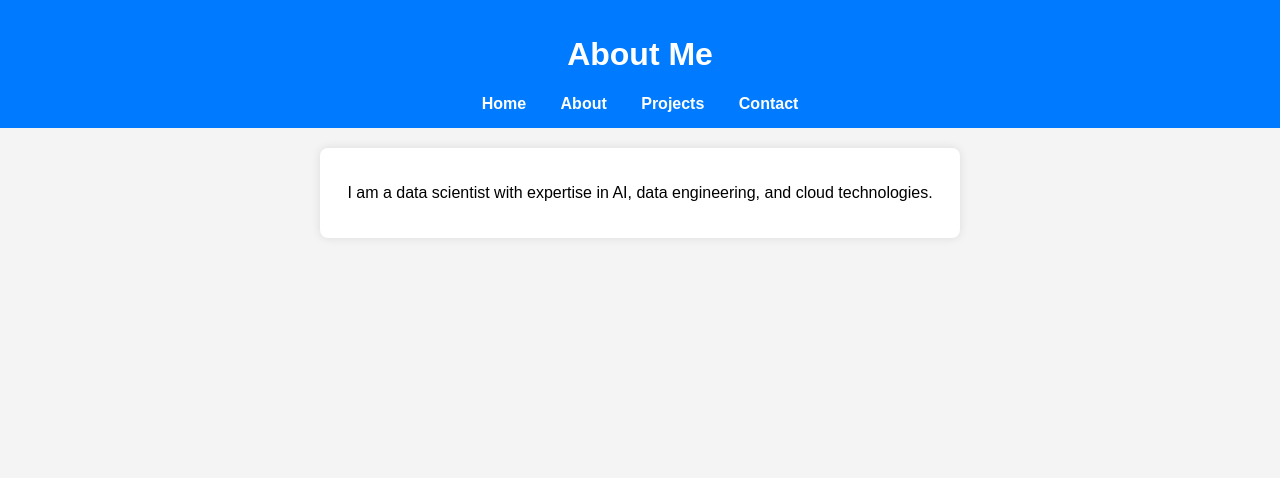
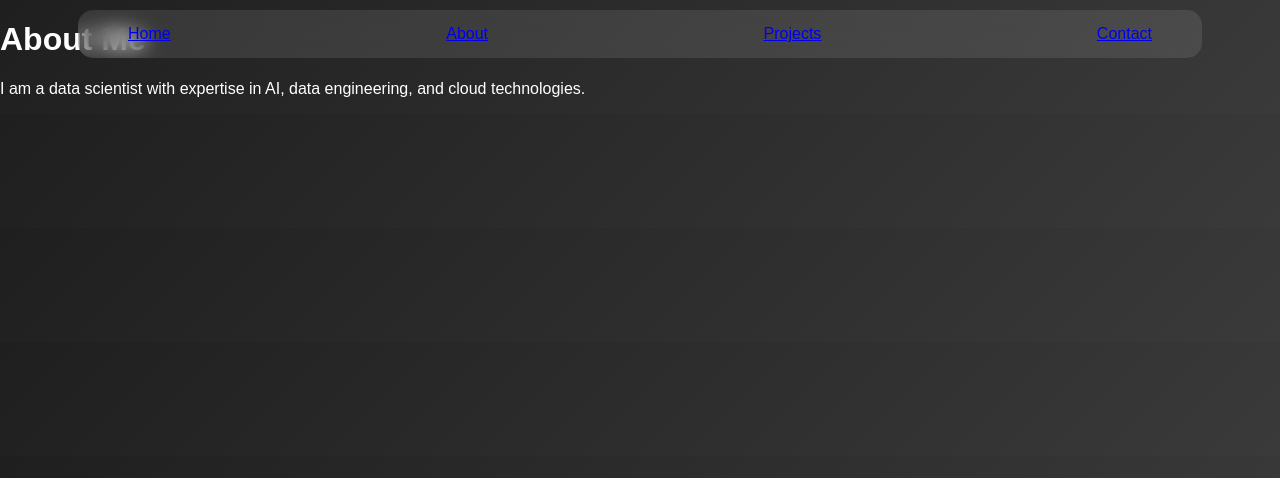
Before and after one commit to kabeera1007/portfolio, a Python web app: template templates/about.html in a window 1280 px wide. Shown: the top 478 px of the page. Run offline with Jinja, Linux system fonts and the light colour scheme; the template is opened without the code that fills it, so the values that code supplies are empty.

Commit message:
Updated styles and index page

```diff
--- a/static/styles.css
+++ b/static/styles.css
@@ -1,43 +1,107 @@
+/* General Styles */
 body {
-    font-family: Arial, sans-serif;
+    font-family: 'Poppins', sans-serif;
     margin: 0;
     padding: 0;
-    text-align: center;
-    background-color: #f4f4f4;
+    background: linear-gradient(135deg, #1f1f1f, #3a3a3a);
+    color: white;
 }
 
-header {
-    background-color: #007bff;
-    color: white;
-    padding: 15px;
+/* Navigation Bar */
+nav {
+    display: flex;
+    justify-content: space-between;
+    align-items: center;
+    padding: 15px 50px;
+    background: rgba(255, 255, 255, 0.1);
+    backdrop-filter: blur(10px);
+    border-radius: 15px;
+    position: fixed;
+    top: 10px;
+    left: 50%;
+    transform: translateX(-50%);
+    width: 80%;
+    z-index: 1000;
 }
 
-nav a {
-    margin: 0 15px;
-    color: white;
-    text-decoration: none;
+.logo {
+    font-size: 24px;
     font-weight: bold;
 }
 
-nav a:hover {
-    text-decoration: underline;
+.nav-links {
+    list-style: none;
+    display: flex;
 }
 
-main {
-    padding: 20px;
-    background: white;
-    margin: 20px auto;
-    max-width: 600px;
-    border-radius: 8px;
-    box-shadow: 0 0 10px rgba(0, 0, 0, 0.1);
+.nav-links li {
+    margin: 0 15px;
 }
 
-ul {
-    list-style-type: none;
-    padding: 0;
+.nav-links a {
+    text-decoration: none;
+    color: white;
+    font-weight: 500;
+    transition: 0.3s;
 }
 
-ul li {
-    padding: 8px;
-    font-size: 18px;
+.nav-links a:hover {
+    color: #00eaff;
 }
+
+/* Hero Section */
+.hero {
+    display: flex;
+    justify-content: center;
+    align-items: center;
+    height: 100vh;
+    text-align: center;
+    background: url('https://source.unsplash.com/1600x900/?technology') no-repeat center/cover;
+    position: relative;
+    box-shadow: inset 0 0 100px rgba(0, 0, 0, 0.5);
+}
+
+.hero-content {
+    background: rgba(255, 255, 255, 0.1);
+    backdrop-filter: blur(10px);
+    padding: 40px;
+    border-radius: 15px;
+    box-shadow: 0 8px 32px rgba(0, 0, 0, 0.2);
+}
+
+.hero h1 {
+    font-size: 3em;
+    margin-bottom: 10px;
+    text-shadow: 2px 2px 10px rgba(0, 0, 0, 0.3);
+}
+
+.hero p {
+    font-size: 1.2em;
+    margin-bottom: 20px;
+    opacity: 0.9;
+}
+
+.btn {
+    text-decoration: none;
+    color: white;
+    padding: 12px 24px;
+    background: linear-gradient(90deg, #ff512f, #dd2476);
+    border-radius: 30px;
+    font-weight: bold;
+    transition: 0.3s;
+    box-shadow: 0 4px 10px rgba(255, 81, 47, 0.3);
+}
+
+.btn:hover {
+    transform: scale(1.1);
+    box-shadow: 0 6px 15px rgba(255, 81, 47, 0.5);
+}
+
+/* Footer */
+footer {
+    text-align: center;
+    padding: 20px;
+    background: rgba(255, 255, 255, 0.1);
+    backdrop-filter: blur(10px);
+    position: relative;
+}
```
Also changed, not shown: templates/index.html (+20 -8 lines).
